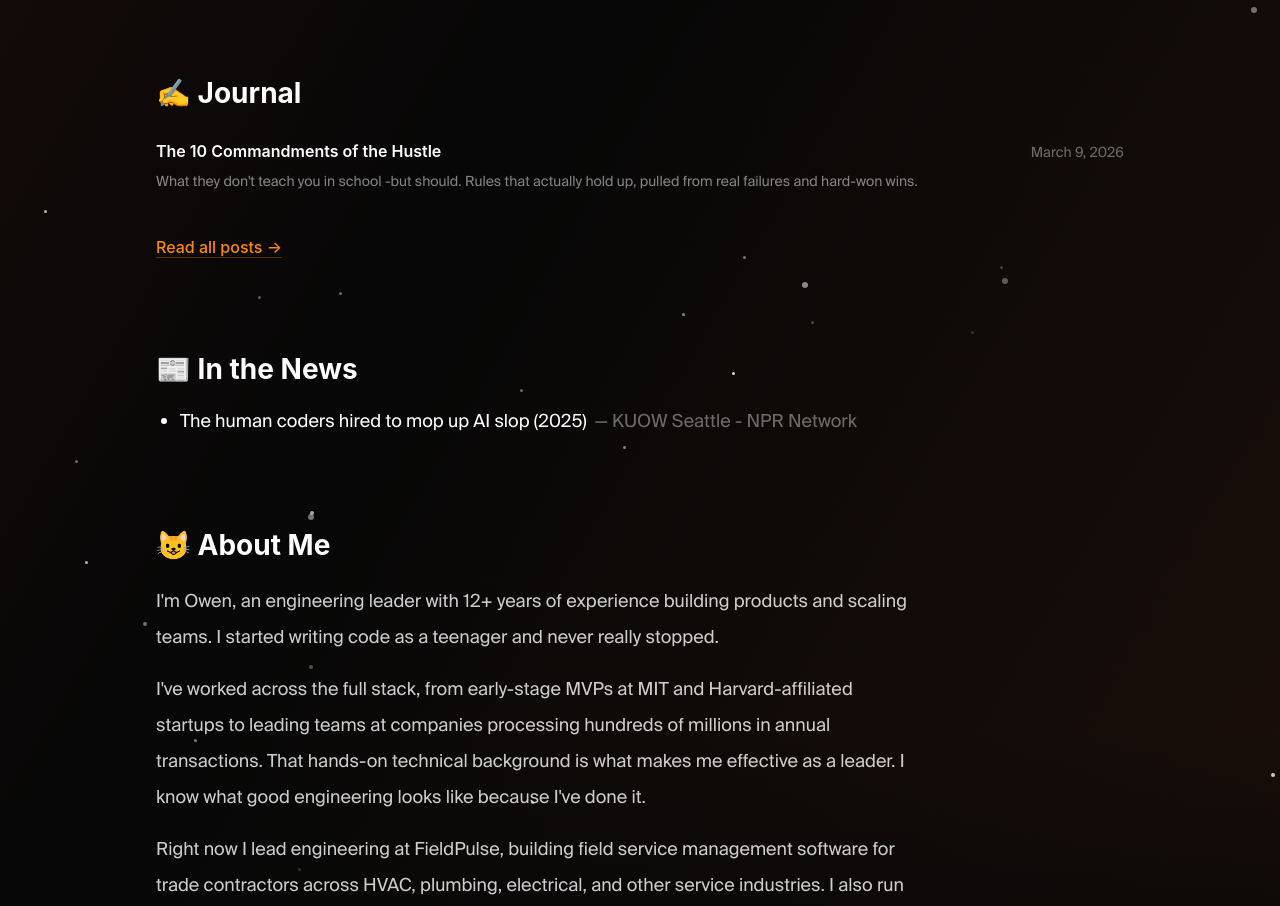
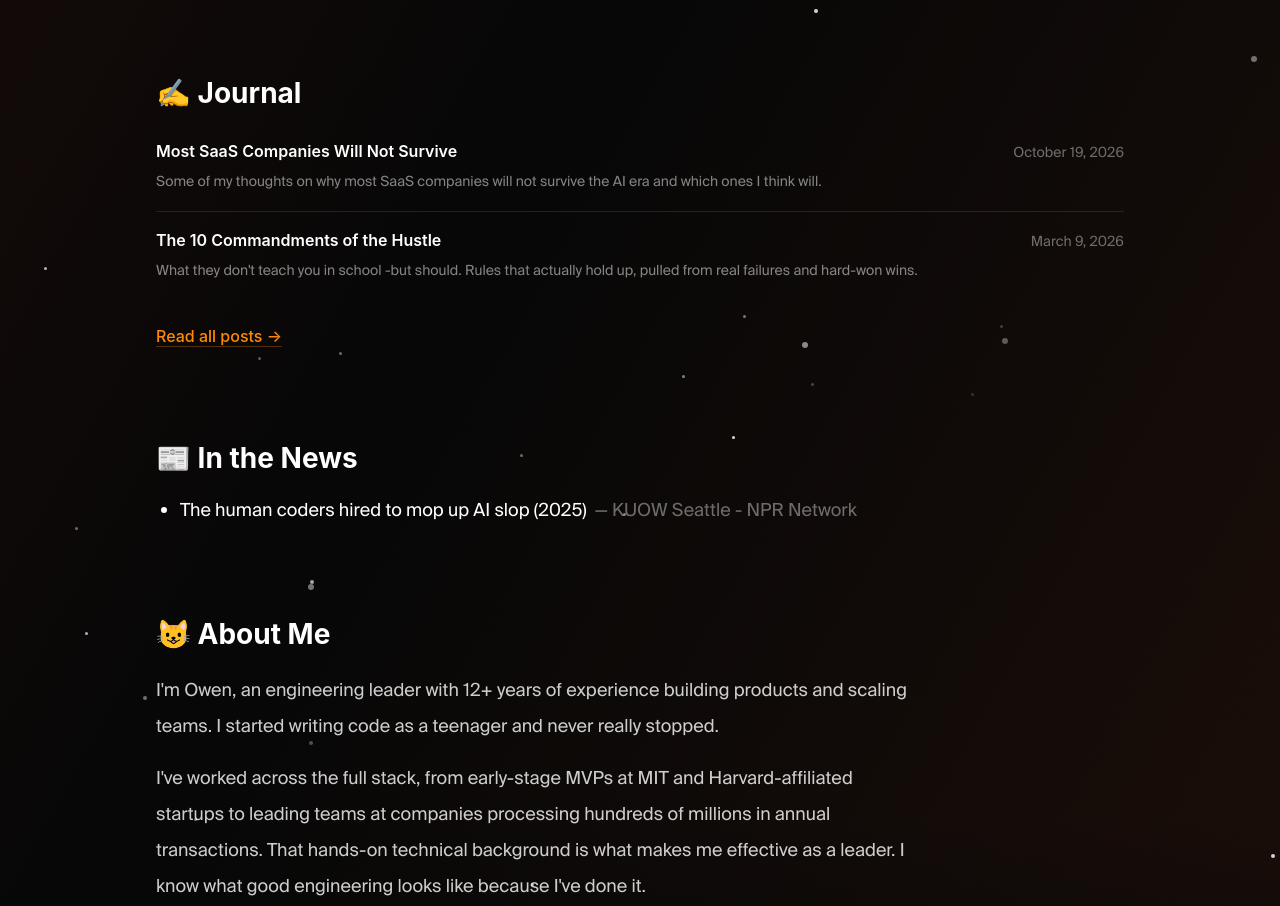
Before and after one commit to bick/website, a Next.js app: page / in a window 1280 px wide. Shown: the part 1200-2106 px from the top of the page. Built offline with nearby package versions, Linux system fonts and the light colour scheme; no server answers; a web font is replaced by a local one.

Commit message:
Add saas blog post

```diff
--- a/src/content/journal/10-commandments.mdx
+++ b/src/content/journal/10-commandments.mdx
@@ -46,4 +46,4 @@ There will be long stretches where it looks like nothing is working. Where the e
 
 ---
 
-*These commandments aren't a formula. They're a posture -a way of moving through the world that makes everything else possible.*
+*These commandments aren't a formula. They're a posture: a way of moving through the world that makes everything else possible.*
--- /dev/null
+++ b/src/content/journal/most-saas-companies-will-not-survive.mdx
@@ -0,0 +1,51 @@
+When I started building software in 2012, software-as-a-service (SaaS) was running hot. Cloud was growing rapidly, and it unlocked an unprecedented amount of possibilities for companies to get their product out to the public quicker and cheaper. Instead of having to rent dedicated servers from a data center company, go with some sort of colocation with large upfront capital requirements, or even go with a cheaper VPS solution that required you to set up your own multi-region redundancy, failover, etc., most of this was already done for you, or at least abstracted enough that 1 person or a small group of people could (in theory) set it up. Add on companies like Cloudflare that gave you a CDN, free SSL, and DDoS protection out of the box, and multi-tenant SaaS now took 1/100th of the time to set up. Don't even get me started on frameworks like Ruby on Rails and Django.
+
+Let's take a second, step in our time machine, and take a look at good ol' Salesforce. In the late 90s and 2000s, Salesforce was pushing the envelope of what SaaS was. Most of it didn't exist yet. Multi-tenancy (one codebase, one database, every customer sharing it with metadata-driven customization) wasn't standard practice. Parker Harris and the early engineers had to build reliability, isolation, and per-customer customization on a shared stack. When they had major outages around late 2005 and early 2006, it threatened the whole "trust us with your data" pitch, which is why they launched a public status site (trust.salesforce.com) and made transparency part of the brand. On top of that, the business model looked bad on paper. Perpetual licenses gave companies like Oracle big upfront revenue. Subscriptions meant Salesforce recognized revenue slowly while spending heavily on sales and marketing to acquire customers. Investors understood subscriptions in general, but they hadn't really applied that lens to software yet (ARR, churn, LTV/CAC). Salesforce essentially had to teach the market how to read a SaaS P&L.
+
+But then it got cheaper and easier. Even before AI, without accounting for the cost of labor to do the engineering work, you could realistically build a basic SaaS platform with a few thousand dollars in infrastructure costs.
+
+SaaS companies have always had a handful of moats: distribution, enterprise sales teams, integrations, compliance, switching costs, being the system of record for your customer's data. But underneath all of that was a simpler one. Building a real platform was deeply expensive and complicated, and that alone kept a lot of competitors out. Airtable, a database SaaS tool that was one of the Bay's darlings for a long time, raised over $1.4 billion and was valued at around $11 billion at its peak in 2021. This year, they agreed to sell to Bending Spoons for about $1.3B in enterprise value (roughly $2.25B in equity once you count their cash), which is an 80%+ drop. Earlier in 2026, secondary trades had already reportedly valued it around $4B, so the sale came in well below even that.
+
+To be fair, a lot of that drop started before AI was a real factor. 2021 valuations were a bubble, rates went up, and basically every SaaS company got its multiple cut. Airtable is still growing too, with ARR up over 20% to around $480M. So why didn't the valuation ever come back?
+
+AI. It is no longer deeply expensive to spin up a SaaS company. I am not going to act like it's easy. It still takes a lot of time and some money, but you can absolutely do more with less now. A small team of 5 people can spin up a version of most of these former Silicon Valley darlings in a few weeks. It probably won't be as deep as those companies, it will have bugs, and the code may be a little sloppy, but give it enough time and you can get through those hurdles too, with far less money and time than you needed for decades before. It's even worse if your customers are technical because, in theory, they could spin up a prototype of your app, give it their custom business logic, and boom, you're cooked. Like I said, no one is arguing it'll be as good as an actual company with potentially hundreds of engineers building it. But it may just be *good enough*. And the market is pricing that in, even for companies that are still growing.
+
+---
+
+Even though what I said is a gross oversimplification, my theory is that a handful of types of SaaS companies:
+
+**1. Your product is too complicated or has far too much depth for AI to do well**
+
+Some products are just hard. Not "lots of CRUD screens" hard, but years of edge cases, performance work, and domain knowledge baked in. Think Figma's rendering engine or Datadog ingesting trillions of data points. AI can get you a demo of these things in a weekend, but the gap between the demo and the real thing is enormous, and it's the kind of gap you only close with years of customers breaking your product in ways you never imagined. If your product's value lives in that last 10%, you're in a much better spot than most.
+
+**2. Your target market is not sophisticated enough to want to build and maintain their own version of your platform**
+
+A plumbing company with 12 techs isn't going to vibe-code their own scheduling and invoicing app. Neither is a dentist's office or a family-owned restaurant. Even if AI makes it possible, they don't want to own software. They want to fix pipes, clean teeth, and serve food. The "just build it yourself" threat really only applies when your customers have engineers, or at least someone who likes tinkering. For a huge chunk of the economy, buying software will always be easier than building it, no matter how cheap building gets.
+
+**3. Your product touches on deeply sensitive things that are regulated (HIPAA, EHRs, investments, etc.)**
+
+When getting it wrong means a lawsuit, a fine, or someone's paycheck not showing up, nobody wants the weekend prototype. Regulated software comes with audits, certifications, legal liability, and a long track record that you can't spin up in a few weeks. A company might be able to clone the features, but they can't clone a decade of passing audits. And honestly, a lot of buyers in these spaces are paying for someone else to be on the hook when things go wrong.
+
+**4. You're the system of record**
+
+Once a company's customer data, financial history, or workflows have lived in your product for years, moving off of it is painful no matter how cheap the alternative is. Migrating data, retraining staff, rebuilding integrations, and risking something breaking along the way is a real cost. AI might make building a competitor cheap, but it doesn't make switching cheap. Salesforce is the best example here, and probably the biggest reason it isn't going anywhere even though, in a lot of ways, it sucks.
+
+**5. Your product complements an additional service you provide**
+
+This is the one I find the most interesting, and probably the one that will create the most new winners. More on that below.
+
+---
+
+Let's double-click into #5. What am I talking about here? I think the SaaS companies with the best shot are the ones that stop selling software and start selling outcomes, with the software as the thing that makes delivering those outcomes cheap.
+
+Think about it from the customer's side. Most businesses never actually wanted a CMS, or an accounting tool, or a marketing platform. They wanted a website that brings in leads, books that are closed every month, campaigns that run. The software was just the closest thing they could buy. Somebody on their team still had to learn it, configure it, and do the work inside it. That gap between "here's the tool" and "here's the result" is where a lot of SaaS churn comes from, and it's the gap AI can't close on its own for a non-technical buyer.
+
+Pilot is a great example of this in accounting. There's software underneath, but what you're buying is bookkeepers who close your books every month. The software just lets each bookkeeper handle far more clients than a traditional firm could.
+
+That's the part I find interesting: AI doesn't hurt this model. If anything, it helps it. If you're a pure SaaS company, AI is a threat because it makes your product cheaper to replicate. If you're a service company running on your own software, AI makes your delivery cheaper. One person with good internal tooling and AI can now do what used to take three. Your margins go up while your pure-software competitors' moats go down.
+
+It also changes the stickiness math. Ripping out a tool is annoying. Firing the team that runs part of your business, and then rebuilding that capability in-house, is a much bigger decision. The relationship becomes the moat, not the codebase.
+
+There's a reason agencies and consultancies have historically been valued lower than SaaS companies: services don't scale like software. But if AI drives the cost of building software toward zero while also cutting the cost of delivering services, that gap starts to close.
+
+There's some irony in the Airtable deal here, too. Bending Spoons' whole playbook is buying software companies at a discount, cutting a lot of staff, and running them profitably. They're betting the software keeps making money with far fewer humans behind it. Maybe they're right about Airtable. But I think the next wave of winners goes the other direction. They'll look less like the SaaS darlings of the last decade and more like tech-enabled service businesses that happen to own their stack.
--- a/src/data/posts.ts
+++ b/src/data/posts.ts
@@ -10,12 +10,21 @@ export interface Post {
 
 export const posts: Post[] = [
   {
+    slug: "most-saas-companies-will-not-survive",
+    title: "Most SaaS Companies Will Not Survive",
+    excerpt:
+      "Some of my thoughts on why most SaaS companies will not survive the AI era and which ones I think will.",
+    date: "October 19, 2026",
+    badge: "Latest",
+    badgeType: "default",
+    image: "/static/salesforce.jpg",
+  },
+  {
     slug: "10-commandments",
     title: "The 10 Commandments of the Hustle",
     excerpt:
       "What they don't teach you in school -but should. Rules that actually hold up, pulled from real failures and hard-won wins.",
     date: "March 9, 2026",
-    badge: "Latest",
     badgeType: "default",
     image: "/static/god.webp",
   },
```
Also changed, not shown: public/static/salesforce.jpg (added).
